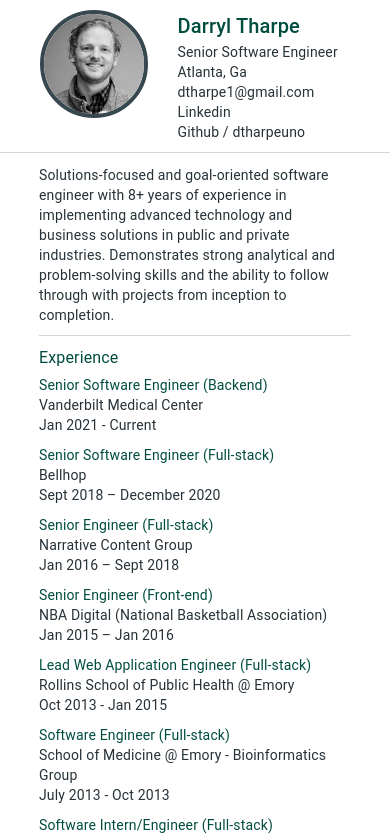
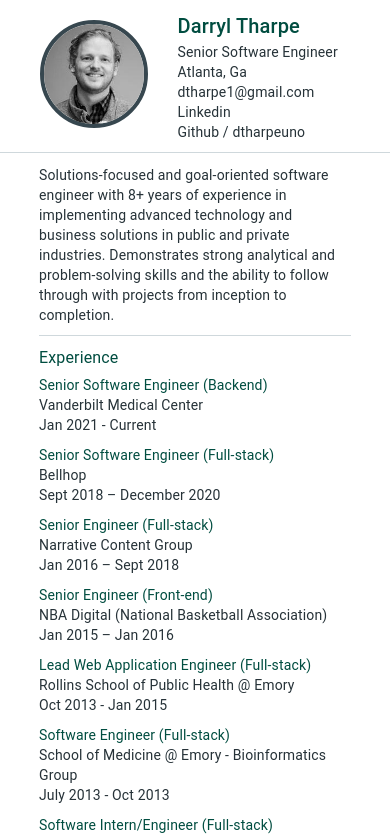
Before and after one commit to dtharpeuno/dtharpeuno.github.io, a React (Create React App) app in the folder my-app/: page / in a window 390 px wide. Shown: the top 837 px of the page. Built offline with nearby package versions, Linux system fonts and the light colour scheme.

Commit message:
style tweaks

```diff
--- a/my-app/src/App.css
+++ b/my-app/src/App.css
@@ -36,7 +36,7 @@
   border-right: 1px solid #cfd8dc;
   padding-right: 20px;
   padding-bottom: 20px;
-  padding-top: 30px;
+  padding-top: 45px;
 }
 
 .header-breakdown {
@@ -51,6 +51,7 @@
 
 .summary {
   padding-top: 215px;
+  padding-bottom: 20px;
 }
 
 .breakdown{
@@ -89,7 +90,7 @@ and (max-width : 920px) {
     border-right: none;
     padding-right: 10px;
     padding-bottom: 0px;
-    padding-top: 10px;
+    padding-top: 20px;
   }
 
   .header-breakdown {
```
